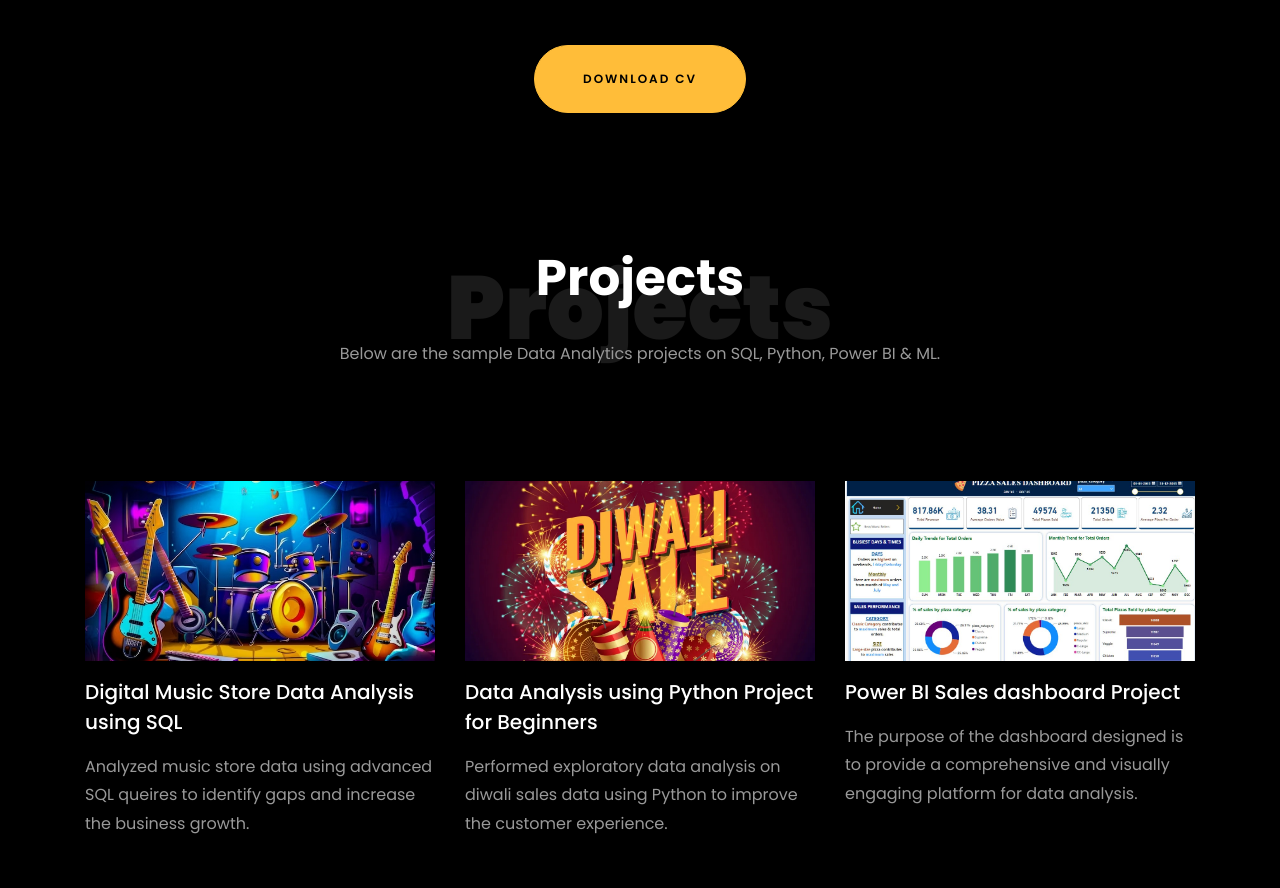
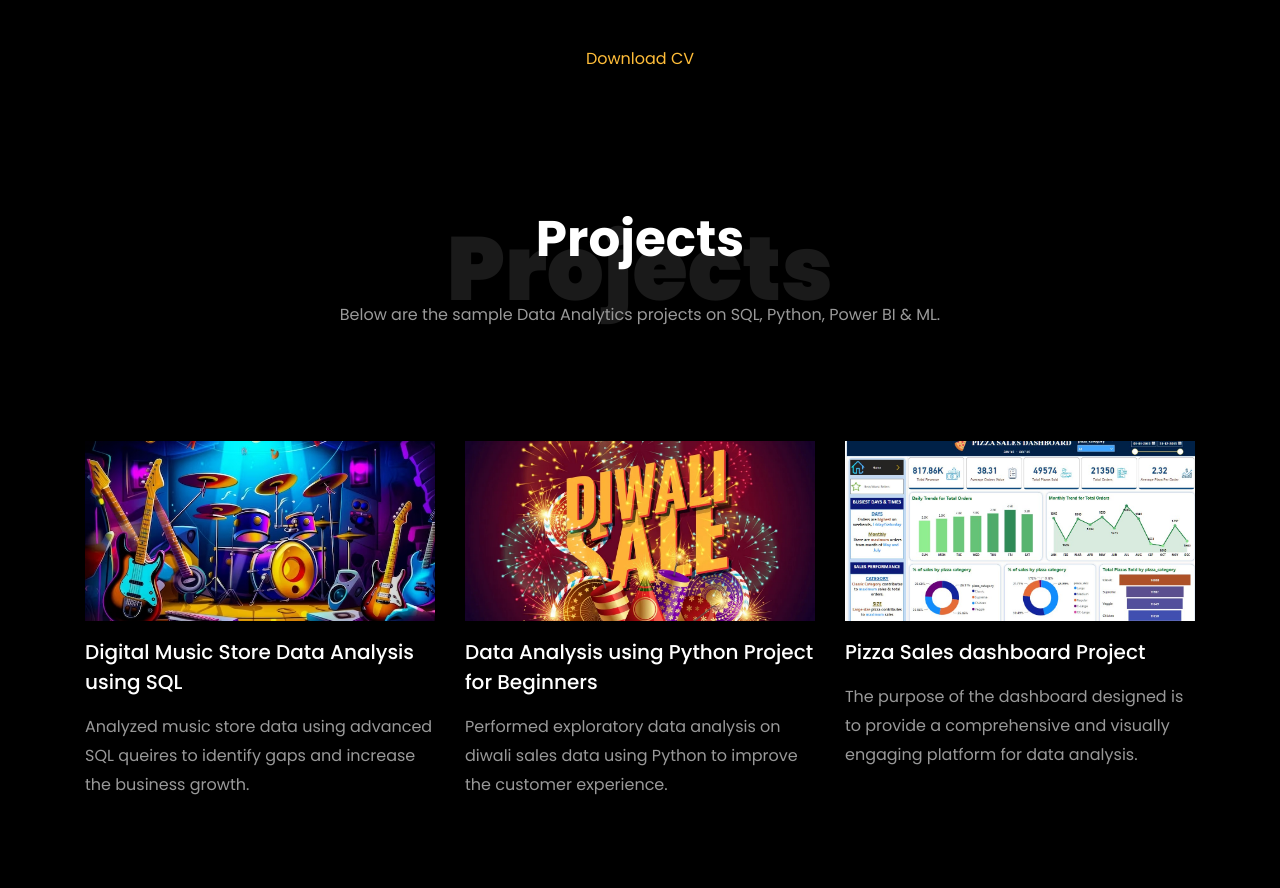
Before and after one commit to Navneet602/NavneetKumar.github.io, a plain HTML site: page index.html in a window 1280 px wide. Shown: the part 3259-4147 px from the top of the page. Drawn offline with Linux system fonts and the light colour scheme; files whose address does not match are found by name.

Commit message:
Update index.html

```diff
--- a/index.html
+++ b/index.html
@@ -386,7 +386,7 @@
 
     		<div class="row justify-content-center mt-5">
     			<div class="col-md-6 text-center ftco-animate">
-    				<p><a href="https://drive.google.com/file/d/1hBtj9WZ3GlD8kHx19ubRBpUpIoRERZmz/view?usp=drive_link" class="btn btn-primary py-4 px-5">Download CV</a></p>
+    				<p><a href="https://drive.google.com/file/d/1ROVEHuxcn8bc3gyTLz6Zt8bPwoWJbt5y/view?usp=drive_link">Download CV</a></p>
     			</div>
     		</div>
     	</div>
@@ -432,7 +432,7 @@
               </a>
               <div class="text mt-3 float-right d-block">
 
-                <h3 class="heading"><a href="https://github.com/Navneet602/Pizza-Sales-Dashboard">Power BI Sales dashboard Project</a></h3>
+                <h3 class="heading"><a href="https://github.com/Navneet602/Pizza-Sales-Dashboard">Pizza Sales dashboard Project</a></h3>
                 <p>The purpose of the dashboard designed is to provide a comprehensive and visually engaging platform for data analysis.</p>
               </div>
             </div>
@@ -565,7 +565,7 @@
           			<span class="icon-globe"></span>
           		</div>
           		<h3 class="mb-4">Download Resume</h3>
-	            <p><a href="https://drive.google.com/file/d/1hBtj9WZ3GlD8kHx19ubRBpUpIoRERZmz/view?usp=drive_link">resumelink</a></p>
+	            <p><a href="https://drive.google.com/file/d/1ROVEHuxcn8bc3gyTLz6Zt8bPwoWJbt5y/view?usp=drive_link">resumelink</a></p>
 	          </div>
           </div>
 
```
